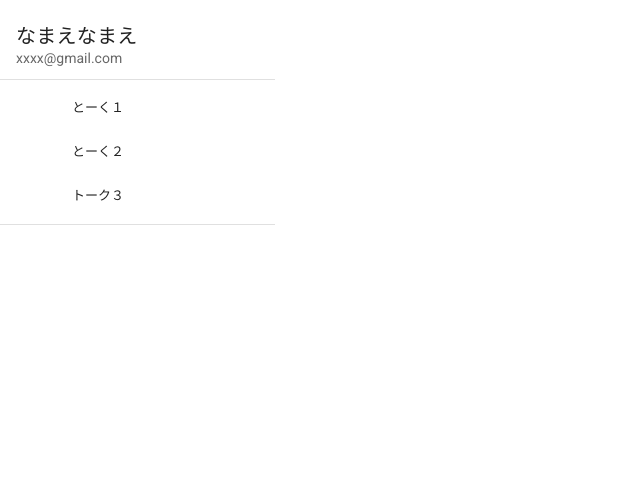
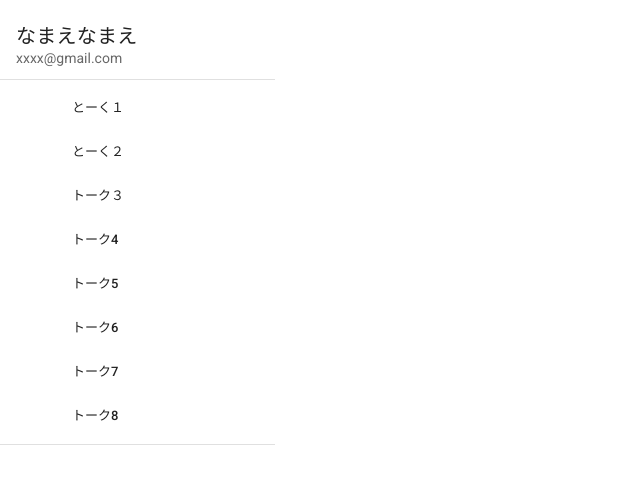
Before and after one commit to takeyamami/chat-front-vue, a Vue app: page / in a window 1280 px wide. Shown: the top 484 px of the page, without its empty margins (0-640 px from the left). Built offline with nearby package versions, Linux system fonts and the light colour scheme.

Commit message:
add: 名前と投稿日時の追加

```diff
--- a/src/components/Chat.vue
+++ b/src/components/Chat.vue
@@ -42,16 +42,19 @@
           <v-divider></v-divider>
         </v-col>
         <v-col cols="7">
+          <div v-for="talk in talks" :key="talk.tid">
+            <p class="subtitle mb-0">{{talk.user.name}}</p>
             <v-card
-            class="mt-5"
               max-width="344"
-            v-for="talk in talks"
-            :key="talk.tid"
             >
               <v-card-text>
                 <p style="white-space:pre-wrap; word-wrap:break-word;" class="mb-0">{{talk.message}}</p>
               </v-card-text>
             </v-card>
+            <div style="max-width:334px">
+              <p class="caption text-right">{{ moment(talk.created_at) }}</p>
+            </div>
+          </div>
         </v-col>
         <input type="hidden" v-model="id">
         </v-row>
@@ -61,6 +64,8 @@
 </template>
 
 <script>
+  import moment from "moment";
+
   export default {
     props: {
       id: String
@@ -72,6 +77,11 @@
           { title: 'とーく１', icon: '', link: '/chat/1' },
           { title: 'とーく２', icon: '', link: '/chat/2' },
           { title: 'トーク３', icon: '', link: '/chat/3' },
+          { title: 'トーク4', icon: '', link: '/chat/4' },
+          { title: 'トーク5', icon: '', link: '/chat/5' },
+          { title: 'トーク6', icon: '', link: '/chat/6' },
+          { title: 'トーク7', icon: '', link: '/chat/7' },
+          { title: 'トーク8', icon: '', link: '/chat/8' },
         ],
         talks: null,
         right: null
@@ -91,7 +101,12 @@
           .catch((e) => {
             alert(e);
           });
+      },
+
+      moment(date) {
+          return moment(date).format('YYYY/MM/DD HH:mm');
       }
-    }
+    },
+
   }
 </script>
```
Lines whose indentation alone changed are shown as unchanged.
